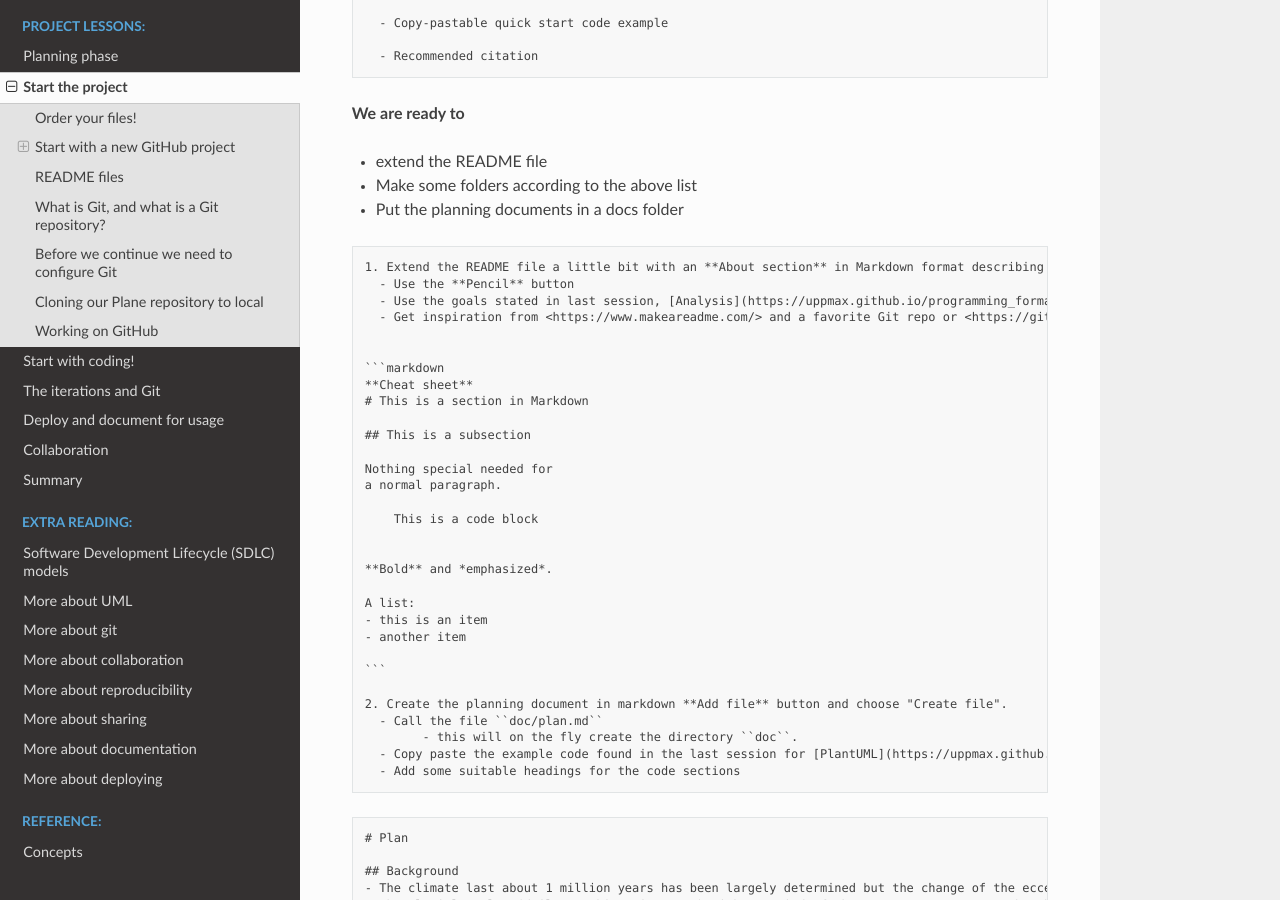
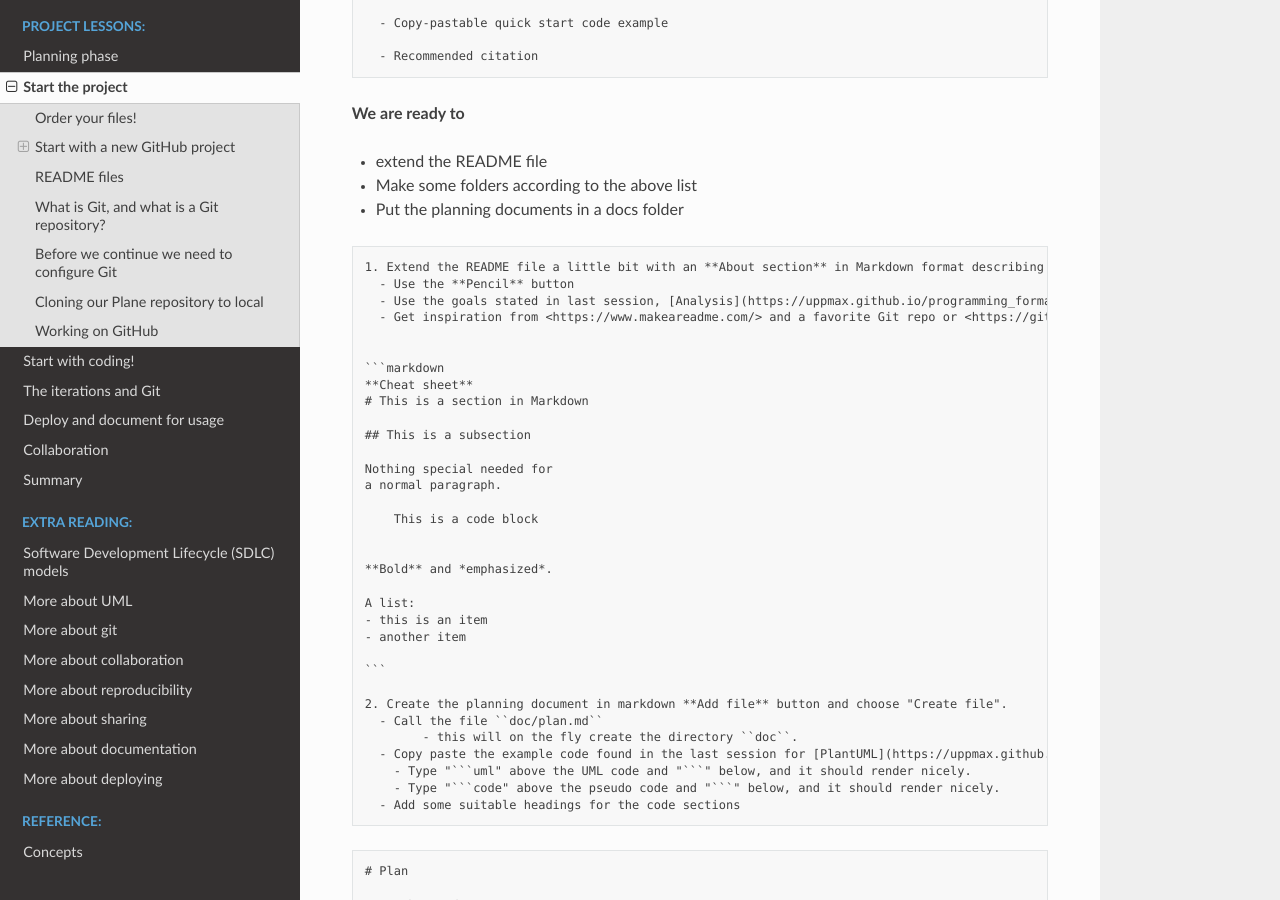
Before and after one commit to UPPMAX/programming_formalisms_intro, a Sphinx documentation site: the page built from doc/startup.md, in a window 1280 px wide and 900 px high, scrolled down 2321 px. Built offline with Sphinx 7.4.7 and the Read the Docs theme 2.0.0, drawn with Linux system fonts in a browser that asks for light colours; pages that are not in the unit, such as notebooks, are missing from menus.

Commit message:
Update startup.md

`````diff
--- a/doc/startup.md
+++ b/doc/startup.md
@@ -158,6 +158,8 @@ A list:
   - Call the file ``doc/plan.md``
 	- this will on the fly create the directory ``doc``.
   - Copy paste the example code found in the last session for [PlantUML](https://uppmax.github.io/programming_formalisms_intro/flowcharts.html#lets-make-a-flowchart-of-the-program-parts) and [pseudocode](https://uppmax.github.io/programming_formalisms_intro/flowcharts.html#do-some-pseudocode-of-the-calculations).
+    - Type "```uml" above the UML code and "```" below, and it should render nicely.
+    - Type "```code" above the pseudo code and "```" below, and it should render nicely.
   - Add some suitable headings for the code sections
 
 ````
`````
